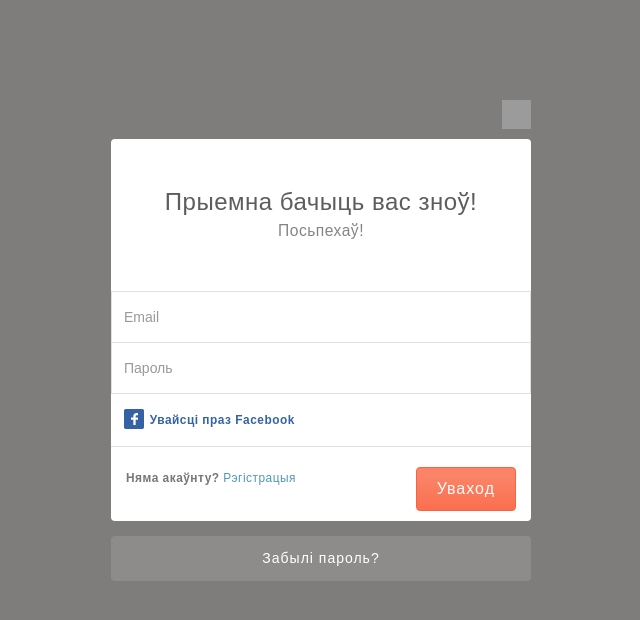
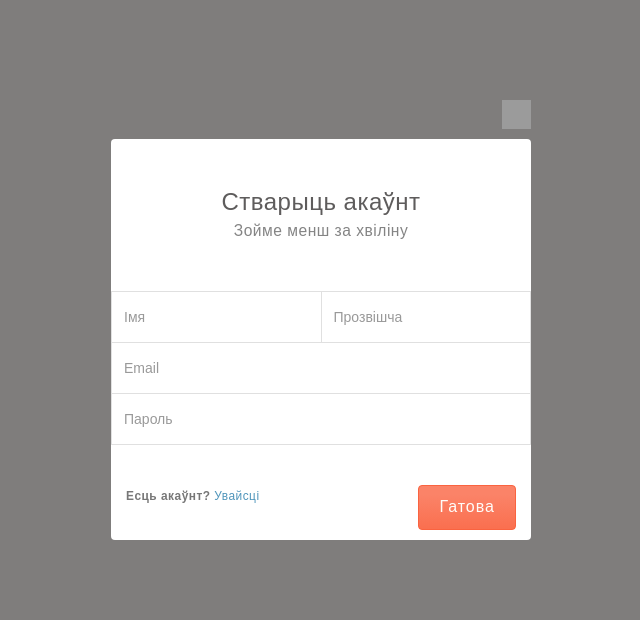
Before and after one commit to JuliaUsanova/apytanka, a website: page app/partials/login-form.html in a window 1280 px wide. Shown: the whole page, without its empty margins (319-959 px from the left). Drawn offline with nearby package versions, Linux system fonts and the light colour scheme; some packages are replaced by stand-ins of ours; grey boxes are pictures that could not be loaded.

Commit message:
labels "for" connected to inputs "ids"

```diff
--- a/app/partials/loginForm.html
+++ b/app/partials/login-form.html
@@ -21,7 +21,7 @@
 
     <div class="modal fade bs-example-modal-lg c-modal" tabindex="-1" role="dialog"
          ng-controller="loginCtrl" aria-hidden="true" id="loginForm">
-        <div class="form-container">
+        <div class="form-container" ng-show="formSwitcher.registered">
             <p class="clearfix">
                 <a class="close pull-right"></a>
             </p>
@@ -35,12 +35,12 @@
                 </header>
 
                 <div class="form-group c-input">
-                    <label class="sr-only"></label>
-                    <input class="form-control" placeholder="Email" data-ng-model="enteredEmail">
+                    <label class="sr-only" for="email"></label>
+                    <input class="form-control" id="email" placeholder="Email" data-ng-model="userData.email">
                 </div>
                 <div class="form-group c-input">
-                    <label class="sr-only"></label>
-                    <input class="form-control" placeholder="Пароль" data-ng-model="enteredPsw">
+                    <label class="sr-only" for="psw"></label>
+                    <input class="form-control" placeholder="Пароль" id="psw" data-ng-model="userData.psw">
                 </div>
                 <div class="form-group">
                     <p class="facebook">
@@ -55,7 +55,7 @@
                 </div>
                 <div class="form-group clearfix">
                     <div class="col-xs-8">
-                        <p><small><b class="text-muted">Няма акаўнту? </b> <a>Рэгістрацыя</a></small></p>
+                        <p><small><b class="text-muted">Няма акаўнту? </b> <a ng-click="formSwitcher.registered = false">Рэгістрацыя</a></small></p>
                     </div>
                     <p class="col-xs-4">
                         <button class="btn big-btn btn-orange pull-right" ng-click="logIn()">Уваход</button>
@@ -67,11 +67,54 @@
                 <a><p class="container-fluid">Забылі пароль?</p></a>
             </form>
         </div>
+        <div class="form-container" ng-hide="formSwitcher.registered">
+            <p class="clearfix">
+                <a class="close pull-right"></a>
+            </p>
+
+
+            <form class="login-form">
+                <header class="text-center">
+                    <h3 class="space-block-t space-block-b">
+                        Стварыць акаўнт
+                        </br>
+                        <small>Зойме менш за хвіліну</small>
+                    </h3>
+                </header>
+                <div class="clearfix form-inline c-inline">
+                    <div class="form-group c-input col-xs-6 grid">
+                        <label class="sr-only" for="user-name"></label>
+                        <input class="form-control" id="user-name" placeholder="Імя" data-ng-model="userData.name">
+                    </div>
+                    <div class="form-group c-input col-xs-6 grid">
+                        <label class="sr-only" for="surname"></label>
+                        <input class="form-control" id="surname" placeholder="Прозвішча" data-ng-model="userData.surname">
+                    </div>
+                </div>
+                <div class="form-group c-input">
+                    <label class="sr-only" for="new-email"></label>
+                    <input class="form-control" id="new-email" data-ng-model="userData.email" placeholder="Email">
+                </div>
+                <div class="form-group c-input">
+                    <label for="new-psw" class="sr-only"></label>
+                    <input id="new-psw" class="form-control" placeholder="Пароль" data-ng-model="userData.psw">
+                </div>
+                <div class="form-group clearfix space-block-t">
+                    <div class="col-xs-8">
+                        <p><small><b class="text-muted">Есць акаўнт? </b> <a ng-click="formSwitcher.registered = true">Увайсці</a></small></p>
+                    </div>
+                    <p class="col-xs-4">
+                        <button class="btn big-btn btn-orange pull-right" ng-click="register()">Гатова</button>
+                    </p>
+                </div>
+            </form>
+        </div>
     </div>
 
 
-    <!--<div class="modal fade bs-example-modal-lg c-modal" tabindex="-1" role="dialog" aria-labelledby="myLargeModalLabel" aria-hidden="true">-->
-        <!--<div class="form-container">-->
+    <!--<div class="modal fade bs-example-modal-lg c-modal" tabindex="-1" role="dialog" id="registerForm"-->
+         <!--aria-hidden="true">-->
+        <!--<div class="form-container" ng-controller="registerCtrl" ng-show="!formSwitcher.registered">-->
             <!--<p class="clearfix">-->
                 <!--<a class="close pull-right"></a>-->
             <!--</p>-->
@@ -93,7 +136,6 @@
                         <!--<input class="form-control" placeholder="Прозвішча">-->
                     <!--</div>-->
                 <!--</div>-->
-
                 <!--<div class="form-group c-input">-->
                     <!--<label class="sr-only"></label>-->
                     <!--<input class="form-control" placeholder="Email">-->
@@ -104,16 +146,12 @@
                 <!--</div>-->
                 <!--<div class="form-group clearfix space-block-t">-->
                     <!--<div class="col-xs-8">-->
-                        <!--<p><small><b class="text-muted">Няма акаўнту? </b> <a>Рэгістрацыя</a></small></p>-->
+                        <!--<p><small><b class="text-muted">Есць акаўнт? </b> <a ng-click="formSwitcher.registered = true">Увайсці</a></small></p>-->
                     <!--</div>-->
                     <!--<p class="col-xs-4">-->
-                        <!--<button class="btn big-btn btn-orange pull-right">Уваход</button>-->
+                        <!--<button class="btn big-btn btn-orange pull-right">Гатова</button>-->
                     <!--</p>-->
-
                 <!--</div>-->
-            <!--</form>-->
-            <!--<form class="help-block text-center">-->
-                <!--<a><p class="container-fluid">Забылі пароль?</p></a>-->
             <!--</form>-->
         <!--</div>-->
     <!--</div>-->
```
